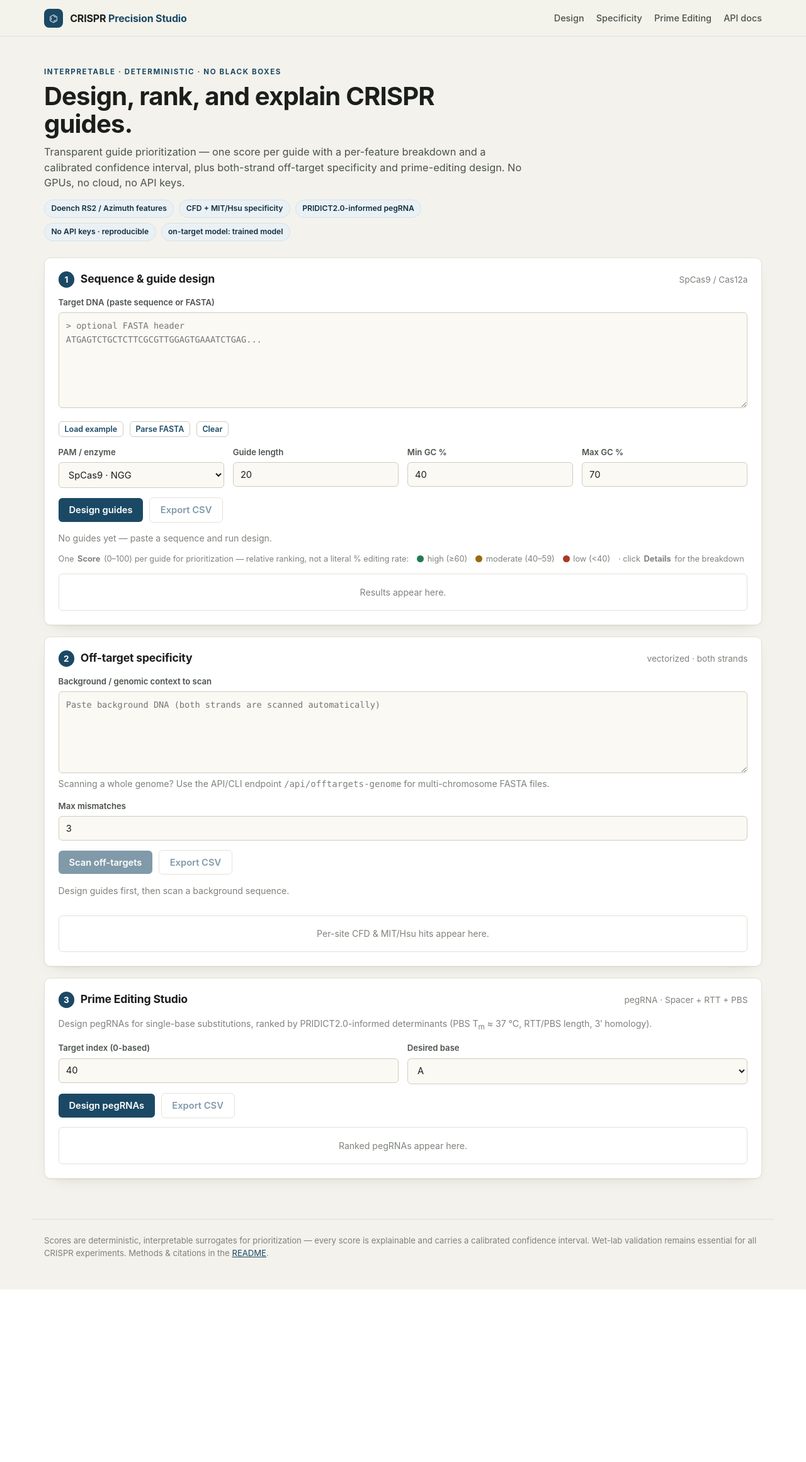
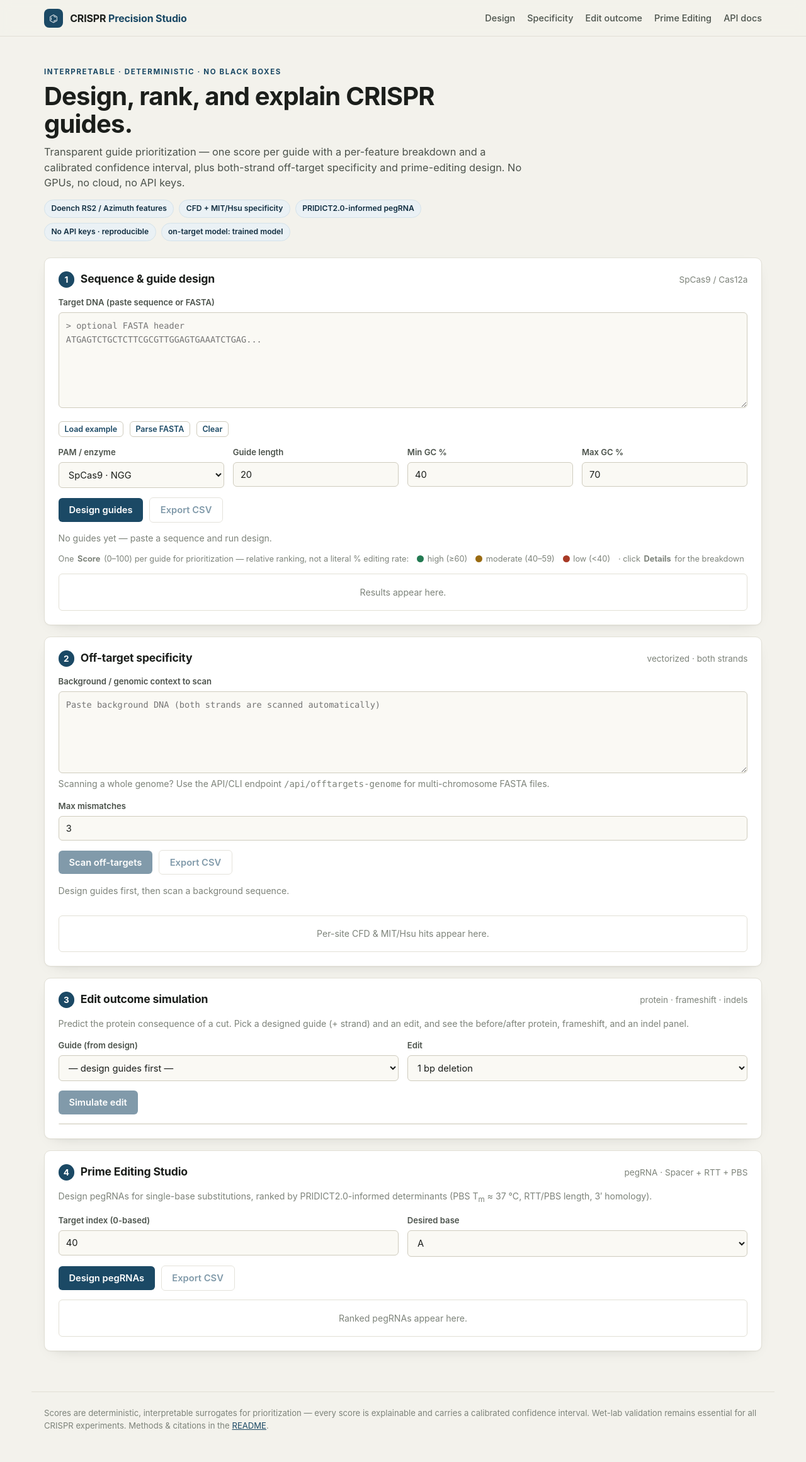
Before and after one commit to Dinesh431786/Crispr, a FastAPI app: page / in a window 1280 px wide. Shown: the whole page at 63% size. Before the commit the page ends 2048 px from the top, so only its background shows below. Run offline with FastAPI, Linux system fonts and the light colour scheme.

Commit message:
Add Edit-outcome simulation to the UI (backend existed, UI didn't)
The /api/simulate engine (protein before/after, frameshift, stop-loss, indel
panel) had no UI. Added a 'Edit outcome simulation' card (step 3; prime -> 4):
- guide picker auto-populated with + strand designed guides (locatable cut site)
- edit selector (1 bp del / 3 bp in-frame del / 1 bp ins)
- shows frameshift & stop-loss badges, before/after protein, and the indel panel
- restored the generic toTable() helper used to render the indel table
- README Highlights: edit-outcome simulation row

https://claude.ai/code/session_014tmrGNRuvv2ymjpm4A1Y1m

```diff
--- a/crispr_app/static/app.js
+++ b/crispr_app/static/app.js
@@ -65,6 +65,15 @@ function toCSV(rows) {
   const cols = Object.keys(rows[0]);
   const esc = (v) => `"${String(v).replace(/"/g, '""')}"`;
   return [cols.join(","), ...rows.map((r) => cols.map((c) => esc(r[c])).join(","))].join("\n");
+}
+
+function toTable(elementId, rows) {
+  const t = $(elementId);
+  if (!rows || !rows.length) { t.innerHTML = ""; return; }
+  const cols = Object.keys(rows[0]);
+  t.innerHTML =
+    `<thead><tr>${cols.map((c) => `<th>${c}</th>`).join("")}</tr></thead>` +
+    `<tbody>${rows.map((r) => `<tr>${cols.map((c) => `<td>${r[c]}</td>`).join("")}</tr>`).join("")}</tbody>`;
 }
 
 function download(filename, text) {
@@ -217,6 +226,15 @@ $("designBtn").onclick = async () => {
     $("exportGuidesBtn").disabled = !lastGuides.length;
     $("offBtn").disabled = !lastGuides.length;
     $("explainPanel").classList.remove("open");
+
+    // Populate the edit-outcome guide picker with forward-strand guides
+    // (those are present in the pasted sequence, so the cut site is locatable).
+    const fwd = lastGuides.filter((g) => g.Strand === "+");
+    const sel = $("simGuide");
+    sel.innerHTML = fwd.length
+      ? fwd.map((g) => `<option value="${g.gRNA}">${g.gRNA} (start ${g.Start}, score ${Math.round(g.ConsensusScore * 100)})</option>`).join("")
+      : `<option value="">— no + strand guides —</option>`;
+    $("simBtn").disabled = !fwd.length;
   } catch (e) { setStatus($("guideSummary"), e.message, true); }
   finally { busy(btn, false); }
 };
@@ -259,6 +277,31 @@ $("primeBtn").onclick = async () => {
   finally { busy(btn, false); }
 };
 
+$("simBtn").onclick = async () => {
+  const guide = $("simGuide").value;
+  if (!guide) { setStatus($("simSummary"), "Design guides first, then pick one.", true); return; }
+  const btn = $("simBtn");
+  busy(btn, true, "Simulating…");
+  try {
+    const data = await postJSON("/api/simulate", {
+      dna_sequence: $("dna").value,
+      guide,
+      edit_offset: 17,           // SpCas9 cut ≈ 3 bp 5' of the PAM
+      edit_type: $("editType").value,
+    });
+    const flag = (on, label) =>
+      `<span class="badge ${on ? "low" : "good"}">${label}: ${on ? "yes" : "no"}</span>`;
+    $("simPanel").innerHTML = `
+      <h4>Predicted protein consequence &nbsp; ${flag(data.frameshift, "frameshift")} ${flag(data.stop_lost, "stop lost")}</h4>
+      <p class="status">Protein before (to first stop):</p><div class="seq">${data.protein_before || "—"}</div>
+      <p class="status" style="margin-top:.6rem">Protein after the edit:</p><div class="seq">${data.protein_after || "—"}</div>`;
+    $("simPanel").classList.add("open");
+    setStatus($("simSummary"), `Simulated ${$("editType").options[$("editType").selectedIndex].text.toLowerCase()} at the cut site.`);
+    toTable("indelTable", data.indel_panel);
+  } catch (e) { setStatus($("simSummary"), e.message, true); $("simPanel").classList.remove("open"); }
+  finally { busy(btn, false); }
+};
+
 /* export */
 $("exportGuidesBtn").onclick = () => download("guides.csv", toCSV(lastGuides));
 $("exportOffBtn").onclick = () => download("offtargets.csv", toCSV(lastOff));
--- a/crispr_app/templates/index.html
+++ b/crispr_app/templates/index.html
@@ -15,6 +15,7 @@
         <nav>
           <a href="#design">Design</a>
           <a href="#offtarget">Specificity</a>
+          <a href="#simulate">Edit outcome</a>
           <a href="#prime">Prime Editing</a>
           <a href="https://github.com/Dinesh431786/Crispr#-api-reference" target="_blank" rel="noopener">API docs</a>
         </nav>
@@ -103,9 +104,34 @@
         <div class="table-wrap"><table id="offTable"><tbody><tr><td class="empty">Per-site CFD &amp; MIT/Hsu hits appear here.</td></tr></tbody></table></div>
       </section>
 
+      <section class="card" id="simulate">
+        <div class="card-head">
+          <span class="step">3</span>
+          <h2>Edit outcome simulation</h2>
+          <span class="sub">protein · frameshift · indels</span>
+        </div>
+        <p class="status">Predict the protein consequence of a cut. Pick a designed guide (+ strand) and an edit, and see the before/after protein, frameshift, and an indel panel.</p>
+        <div class="grid">
+          <label>Guide (from design)
+            <select id="simGuide"><option value="">— design guides first —</option></select>
+          </label>
+          <label>Edit
+            <select id="editType">
+              <option value="del1">1 bp deletion</option>
+              <option value="del3">3 bp deletion (in-frame)</option>
+              <option value="insA">1 bp insertion</option>
+            </select>
+          </label>
+        </div>
+        <div class="row"><button id="simBtn" disabled>Simulate edit</button></div>
+        <p class="status" id="simSummary"></p>
+        <div class="explain" id="simPanel"></div>
+        <div class="table-wrap"><table id="indelTable"></table></div>
+      </section>
+
       <section class="card" id="prime">
         <div class="card-head">
-          <span class="step">3</span>
+          <span class="step">4</span>
           <h2>Prime Editing Studio</h2>
           <span class="sub">pegRNA · Spacer + RTT + PBS</span>
         </div>
```
Also changed, not shown: README.md.
